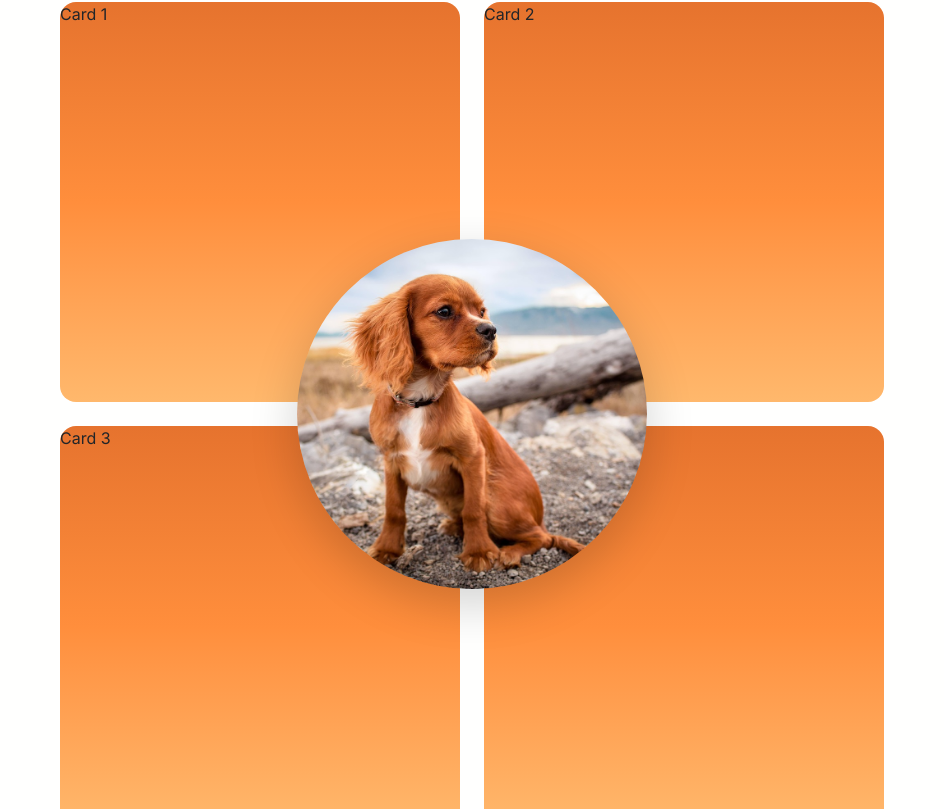
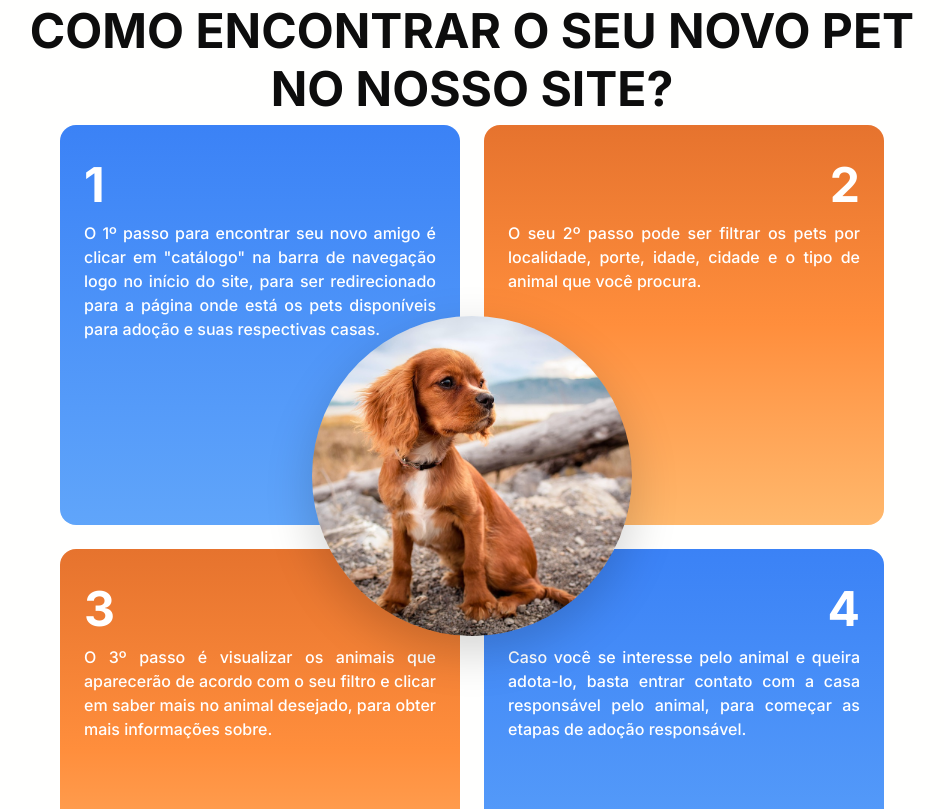
Before and after one commit to luanzeraa-lab/Achamigos_Front-End-P.I-3, a Next.js app in the folder my-app/: page / in a window 1280 px wide. Shown: the part 1364-2173 px from the top of the page, without its empty margins (168-1112 px from the left). Built offline with nearby package versions, Linux system fonts and the light colour scheme.

Commit message:
Feito card como usar

```diff
--- a/my-app/src/components/ComoUsar.tsx
+++ b/my-app/src/components/ComoUsar.tsx
@@ -4,21 +4,41 @@ const comoUsar = () => {
   return (
     <>
       <div className="relative">
-
+        <h1 className='text-[3rem] font-[700] text-[#0d0d0d] uppercase text-center'>Como encontrar o seu novo pet <br /> no nosso site?</h1>
         <div className="grid grid-cols-2 gap-4">
-          <div className="ml-auto w-[25rem] h-[25rem] bg-gradient-to-b from-[#e6732e] via-[#ff8e3c] to-[#ffb86c] rounded-[1rem]">Card 1</div>
-          <div className="w-[25rem] h-[25rem] bg-gradient-to-b from-[#e6732e] via-[#ff8e3c] to-[#ffb86c] rounded-[1rem]">Card 2</div>
+          <div className=" px-4 py-4 ml-auto w-[25rem] h-[25rem] bg-gradient-to-b from-[#3b82f6] to-[#60a5fa] rounded-[1rem]">
+            <p className='text-[3rem] font-[700] text-white mb-0' >1</p>
+            <p className='text-[1rem] font-[500] text-white text-justify'>O 1º passo para encontrar seu novo amigo é clicar em "catálogo" na barra de navegação logo no início
+              do site, para ser redirecionado para a página onde está os pets disponíveis para adoção e suas respectivas casas.
+            </p>
+          </div>
+          <div className="flex flex-col px-4 py-4 w-[25rem] h-[25rem] bg-gradient-to-b from-[#e6732e] via-[#ff8e3c] to-[#ffb86c] rounded-[1rem]">
+            <p className='text-[3rem] font-[700] self-end text-white mb-0'>2</p>
+            <p className='text-[1rem] font-[500] text-white text-justify'>O seu 2º passo pode ser filtrar os pets por localidade, porte, idade,
+              cidade e o tipo de animal que você procura.
+            </p>
+          </div>
           <div className="shadow-xl absolute top-1/2 left-1/2 -translate-x-1/2 -translate-y-1/2 z-10">
           <Image
             src="/images/dog-.jpg"
             alt="Imagem de um cachorro"
-            width={350}
-            height={350}
+            width={320}
+            height={320}
             className="rounded-full shadow-lg object-cover"
           />
         </div>
-          <div className="ml-auto w-[25rem] h-[25rem] bg-gradient-to-b from-[#e6732e] via-[#ff8e3c] to-[#ffb86c] rounded-[1rem]">Card 3</div>
-          <div className="w-[25rem] h-[25rem]  bg-gradient-to-b from-[#e6732e] via-[#ff8e3c] to-[#ffb86c] rounded-[1rem]">Card 4</div>
+          <div className=" px-4 py-4 ml-auto w-[25rem] h-[25rem] bg-gradient-to-b from-[#e6732e] via-[#ff8e3c] to-[#ffb86c] rounded-[1rem]">
+            <p className='text-[3rem] font-[700] text-white mb-0'>3</p>
+            <p className='text-[1rem] font-[500] text-white text-justify'> O 3º passo é visualizar os animais que aparecerão de acordo com o seu filtro e
+              clicar em saber mais no animal desejado, para obter mais informações sobre.
+            </p>
+          </div>
+          <div className="flex flex-col px-4 py-4 w-[25rem] h-[25rem]  bg-gradient-to-b from-[#3b82f6] to-[#60a5fa] rounded-[1rem]">
+            <p className='text-[3rem] font-[700] self-end text-white mb-0 text-justify'>4</p>
+            <p className='text-[1rem] font-[500] text-white text-justify'> Caso você se interesse pelo animal e queira adota-lo, basta entrar contato
+              com a casa responsável pelo animal, para começar as etapas de adoção responsável.
+            </p>
+          </div>
         </div>
 
 
```
